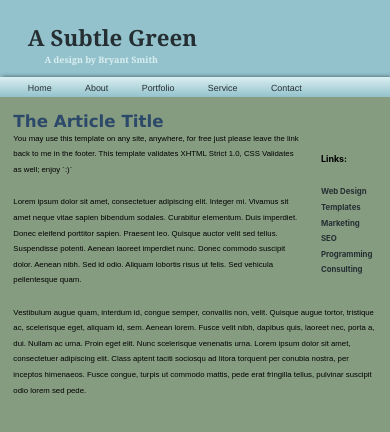
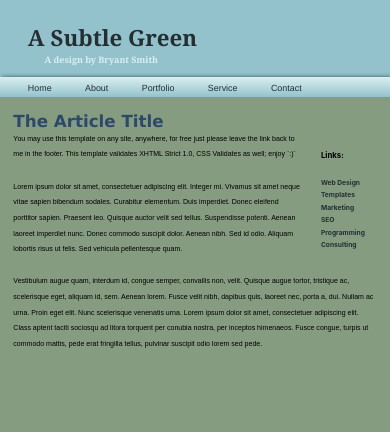
Before and after one commit to sararatBurke/classPJ-react-native, a React Native app: screen / in a window 390 px wide. Shown: the top 432 px of the page. Built offline with nearby package versions, Linux system fonts and the light colour scheme.

Commit message:
decreased body fontSize

```diff
--- a/App.js
+++ b/App.js
@@ -148,14 +148,14 @@ const styles = ScaledSheet.create({
   },
   headBodyLink: {
     fontWeight: 'bold',
-    fontSize: '8@s',
-    marginVertical: '20@s'
+    fontSize: '7@s',
+    marginVertical: '17@s'
 
   },
   bodyLink: {
-    fontSize: '7@s',
+    fontSize: '6@s',
     fontWeight: 'bold',
-    marginBottom: '5@s',
+    marginBottom: '4@s',
     color: '#252F33',
   },
 
@@ -167,7 +167,7 @@ const styles = ScaledSheet.create({
   },
   content:{
     fontFamily: 'Arial',
-    fontSize: '7@s',
+    fontSize: '6.3@s',
     lineHeight: '14@s',
     marginBottom: '15@s'
   }
```
